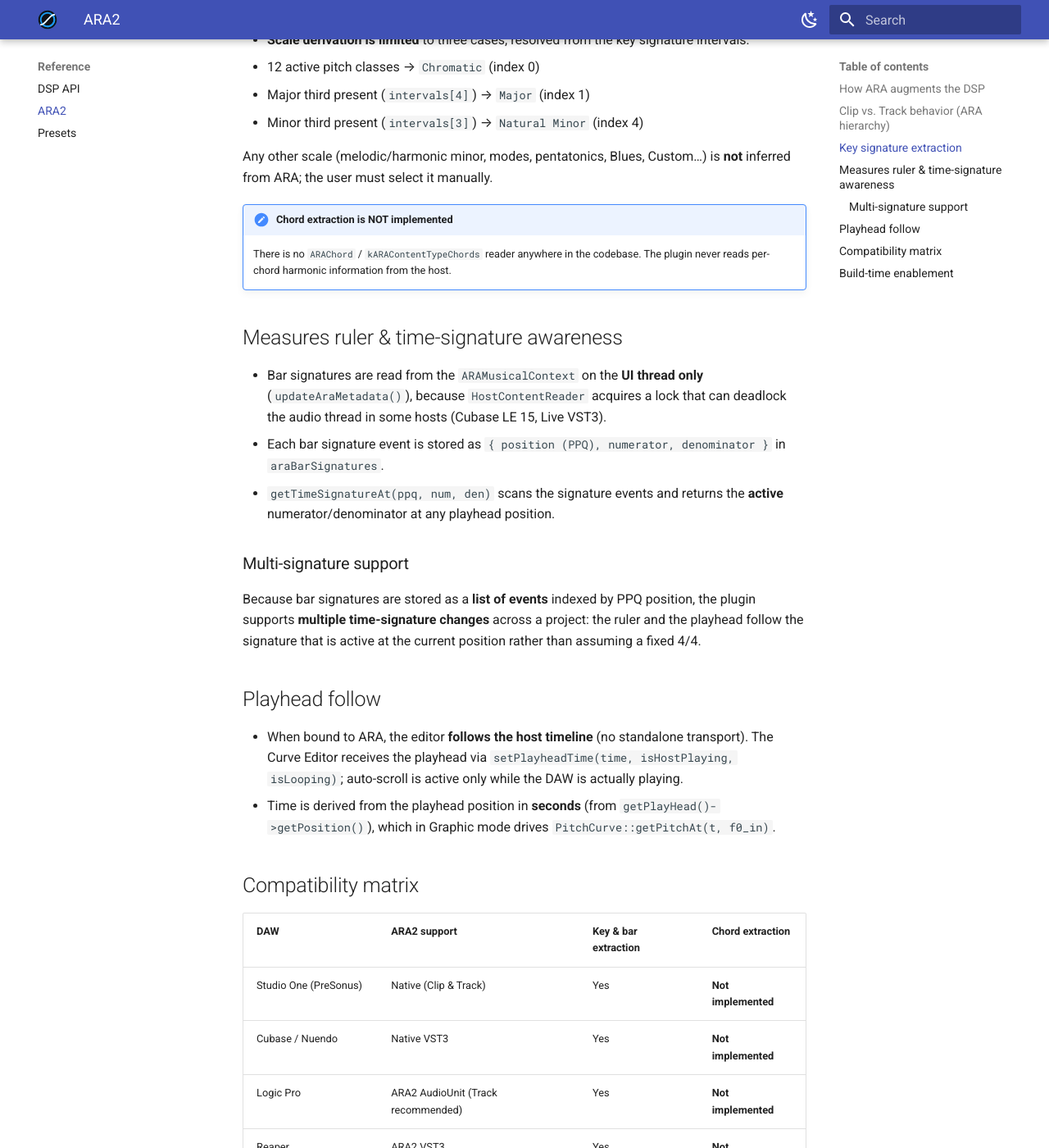
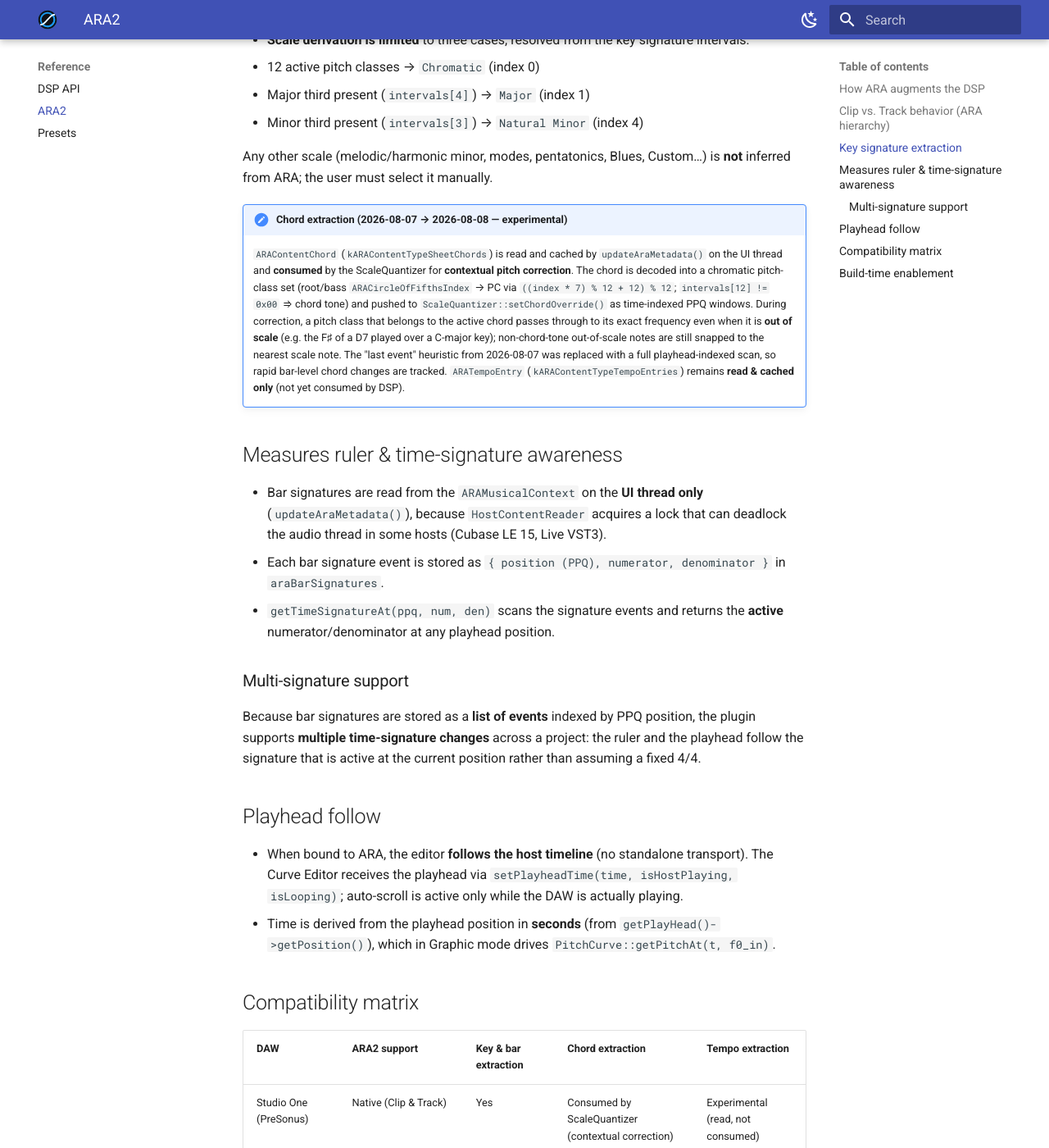
Before and after one commit to EiffelBS/OpenVoxTuner, an MkDocs documentation site: the page built from docs/reference/ara2.md, in a window 1280 px wide and 1400 px high, scrolled down 1431 px. Shown: the whole window at 82% size. Built offline with MkDocs 1.6.1 and Material for MkDocs 9.7.7, drawn with Linux system fonts in a browser that asks for light colours; the version menu is left out; some of the changed text lies outside the part shown.

Commit message:
Misc fixes: test crash, ARA docs, gitignore
- Fix HarmonyAttackTest crash: refEnv allocated mono but read as stereo (getSample(1,i)).

- Update ARA2 reference docs.

- gitignore: add build-ovtchord/.

```diff
--- a/docs/reference/ara2.md
+++ b/docs/reference/ara2.md
@@ -52,10 +52,20 @@ read, via `kARAContentTypeKeySignatures` and `kARAContentTypeBarSignatures`.
   Any other scale (melodic/harmonic minor, modes, pentatonics, Blues, Custom…)
   is **not** inferred from ARA; the user must select it manually.
 
-!!! note "Chord extraction is NOT implemented"
-    There is no `ARAChord` / `kARAContentTypeChords` reader anywhere in the
-    codebase. The plugin never reads per-chord harmonic information from the
-    host.
+!!! note "Chord extraction (2026-08-07 → 2026-08-08 — experimental)"
+    `ARAContentChord` (`kARAContentTypeSheetChords`) is read and cached by
+    `updateAraMetadata()` on the UI thread and **consumed** by the ScaleQuantizer
+    for **contextual pitch correction**. The chord is decoded into a chromatic
+    pitch-class set (root/bass `ARACircleOfFifthsIndex` → PC via
+    `((index * 7) % 12 + 12) % 12`; `intervals[12] != 0x00` ⇒ chord tone) and
+    pushed to `ScaleQuantizer::setChordOverride()` as time-indexed PPQ windows.
+    During correction, a pitch class that belongs to the active chord passes
+    through to its exact frequency even when it is **out of scale** (e.g. the
+    F♯ of a D7 played over a C-major key); non-chord-tone out-of-scale notes
+    are still snapped to the nearest scale note. The "last event" heuristic from
+    2026-08-07 was replaced with a full playhead-indexed scan, so rapid bar-level
+    chord changes are tracked. `ARATempoEntry` (`kARAContentTypeTempoEntries`)
+    remains **read & cached only** (not yet consumed by DSP).
 
 ## Measures ruler & time-signature awareness
 
@@ -86,13 +96,13 @@ current position rather than assuming a fixed 4/4.
 
 ## Compatibility matrix
 
-| DAW | ARA2 support | Key & bar extraction | Chord extraction |
-|-----|--------------|----------------------|------------------|
-| Studio One (PreSonus) | Native (Clip & Track) | Yes | **Not implemented** |
-| Cubase / Nuendo | Native VST3 | Yes | **Not implemented** |
-| Logic Pro | ARA2 AudioUnit (Track recommended) | Yes | **Not implemented** |
-| Reaper | ARA2 VST3 | Yes | **Not implemented** |
-| Ableton Live / FL Studio | Real-time fallback (no ARA metadata) | — | — |
+| DAW | ARA2 support | Key & bar extraction | Chord extraction | Tempo extraction |
+|-----|--------------|----------------------|------------------|------------------|
+| Studio One (PreSonus) | Native (Clip & Track) | Yes | Consumed by ScaleQuantizer (contextual correction) | Experimental (read, not consumed) |
+| Cubase / Nuendo | Native VST3 | Yes | Consumed by ScaleQuantizer (contextual correction) | Experimental (read, not consumed) |
+| Logic Pro | ARA2 AudioUnit (Track recommended) | Yes | Consumed by ScaleQuantizer (contextual correction) | Experimental (read, not consumed) |
+| Reaper | ARA2 VST3 | Yes | Consumed by ScaleQuantizer (contextual correction) | Experimental (read, not consumed) |
+| Ableton Live / FL Studio | Real-time fallback (no ARA metadata) | — | — | — |
 
 ## Build-time enablement
 
```
Also changed, not shown: 2 other files.
